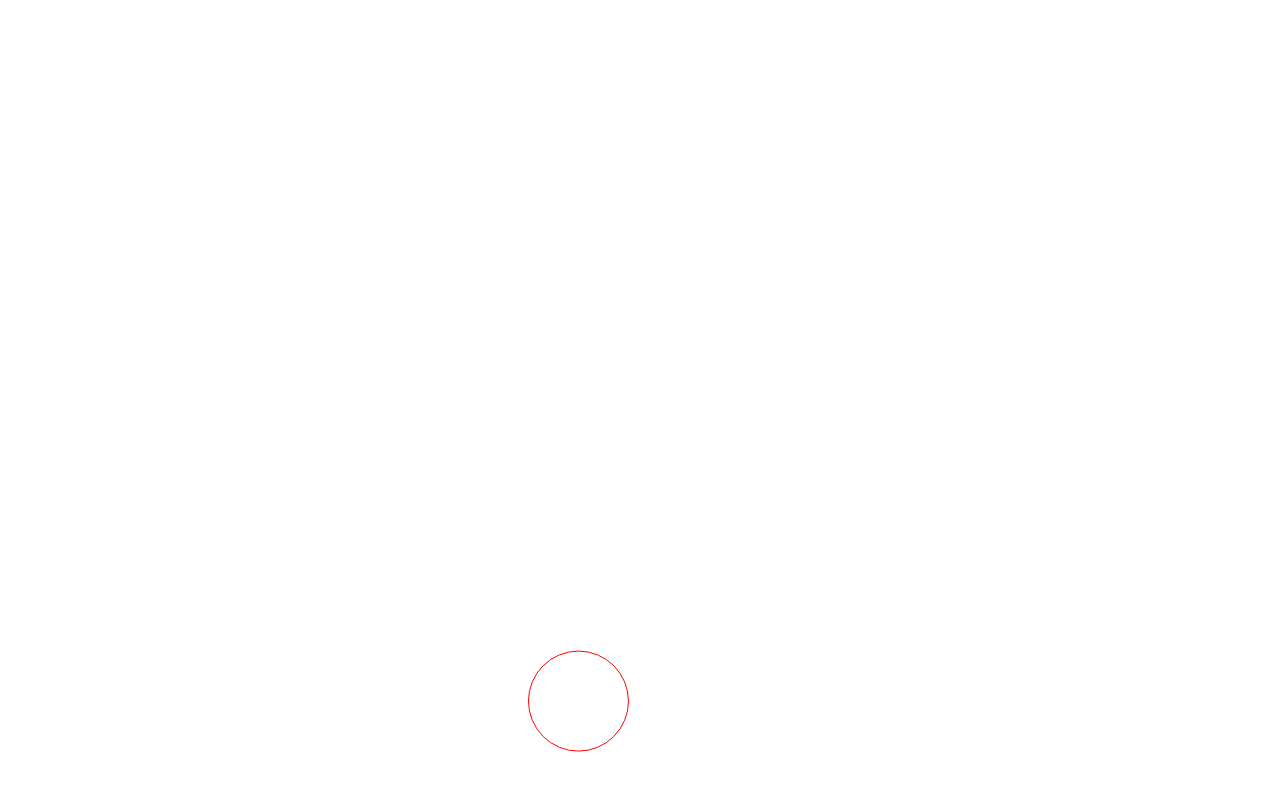
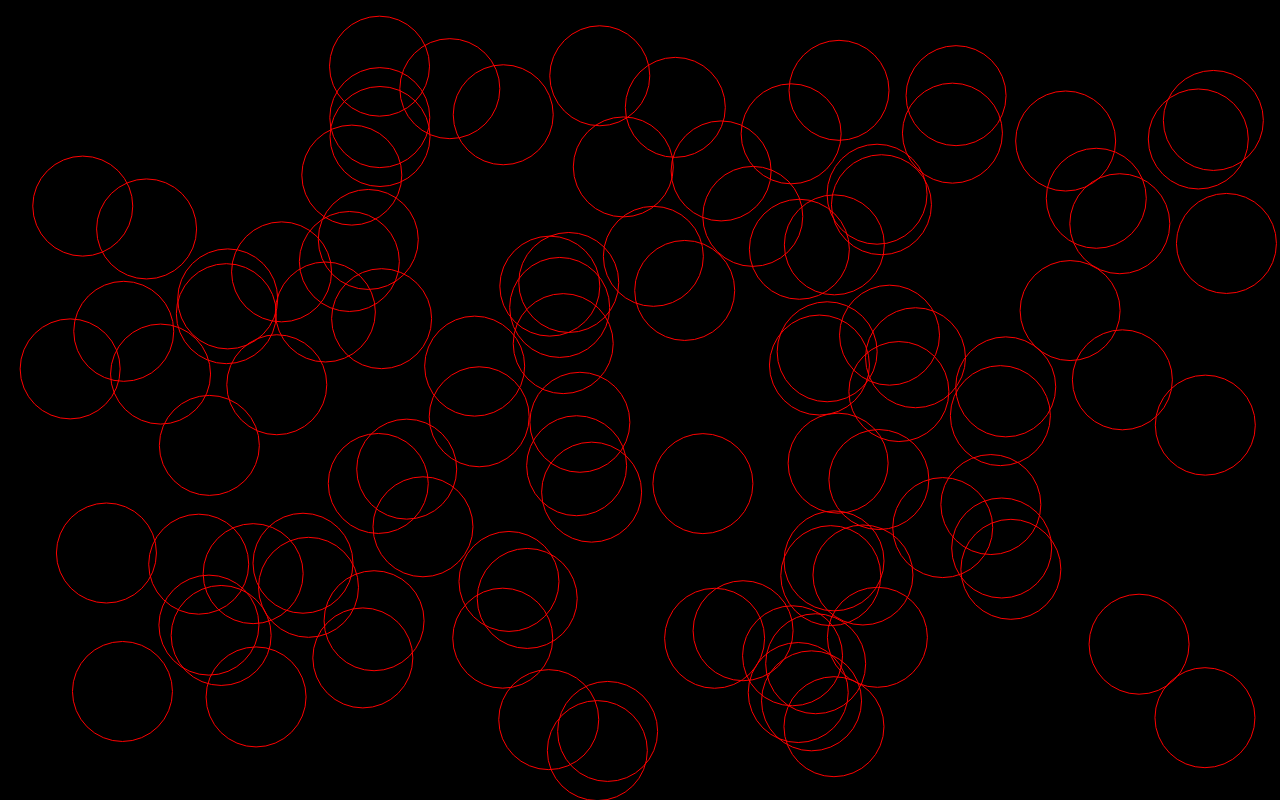
Before and after one commit to Goosenator123/CanvasProjects, a plain HTML site: page BouncingCircles/index.html in a window 1280 px wide. Drawn offline with Linux system fonts and the light colour scheme.

Commit message:
Finished BouncingCircles animation

```diff
--- a/Animations/canvas.js
+++ /dev/null
@@ -1,56 +0,0 @@
-const canvas = document.querySelector('canvas'); // Selecting the first canvas element in HTML file
-
-// Setting the size of the canvas to match the window size
-canvas.width = window.innerWidth;
-canvas.height = window.innerHeight;
-
-// Retrieving the 2D rendering context
-const c = canvas.getContext('2d');
-
-// Declaring variable
-let x = Math.random() * innerWidth; // Set x coordinate
-let y = Math.random() * innerHeight; // Set y coordinate
-let dx = Math.floor((Math.random() - 0.5) * 20); // Set x velocity
-let dy = Math.floor((Math.random() - 0.5) * 20); // Set y velocity
-let radius = 50; // Set radius
-
-// Animate function
-function animate() {
-    // Make a loop
-    requestAnimationFrame(animate);
-
-    // Clear drawing
-    c.clearRect(0, 0, innerWidth, innerHeight);
-
-    // Drawing a circle
-    c.beginPath();
-    c.arc(x, y, radius, 0, Math.PI * 2, true);
-    c.strokeStyle = 'red';
-    c.stroke();
-
-    // Check if circle hit the side of the screen
-    if (x > (innerWidth - radius) || x < (0 + radius)) {
-        dx = -dx;
-    }
-
-    if (y > (innerHeight - radius) || y < (0 + radius)) {
-        dy = -dy;
-    }
-
-    // Modify x coordinate
-    x += dx;
-    y += dy;
-}
-
-// Circle Object
-let circle = new Circle(x, y);
-function Circle(x, y) {
-    this.x = x;
-    this.y = y;
-
-    this.draw = function() {
-
-    }
-}
-
-animate();
--- /dev/null
+++ b/BouncingCircles/canvas.js
@@ -0,0 +1,73 @@
+const canvas = document.querySelector('canvas'); // Selecting the first canvas element in HTML file
+
+// Setting the size of the canvas to match the window size
+canvas.width = window.innerWidth;
+canvas.height = window.innerHeight;
+
+// Retrieving the 2D rendering context
+const c = canvas.getContext('2d');
+
+// Circle Array to store different circle variable
+let circleArray = [];
+
+// Circle Object
+function Circle(x, y, dx, dy, radius) {
+    this.x = x;
+    this.y = y;
+    this.dx = dx;
+    this.dy = dy;
+    this.radius = radius;
+
+    this.draw = function() {
+        // Drawing a circle
+        c.beginPath();
+        c.arc(this.x, this.y, this.radius, 0, Math.PI * 2, true);
+        c.strokeStyle = 'red';
+        c.stroke();
+    }
+
+    this.update = function() {
+        // Check if circle hit the side of the screen
+        if (this.x > (innerWidth - this.radius) || this.x < (0 + this.radius)) {
+            this.dx = -this.dx;
+        }
+
+        if (this.y > (innerHeight - this.radius) || this.y < (0 + this.radius)) {
+            this.dy = -this.dy;
+        }
+
+        // Modify x coordinate
+        this.x += this.dx;
+        this.y += this.dy;
+
+        // Call Circle.draw() function;
+        this.draw();
+    }
+}
+
+// Make 10 circles
+for (let i = 0; i < 100; i++) {
+    // Declaring variable
+    let radius = 50; // Set radius
+    let x = Math.random() * (innerWidth - radius * 2) + radius; // Set x coordinate
+    let y = Math.random() * (innerHeight - radius * 2) + radius; // Set y coordinate
+    let dx = Math.floor((Math.random() - 0.5) * 100) / 10; // Set x velocity
+    let dy = Math.floor((Math.random() - 0.5) * 100) / 10; // Set y velocity
+
+    circleArray.push(new Circle(x, y, dx, dy, radius));
+}
+
+// Animate function
+function animate() {
+    // Make a loop
+    requestAnimationFrame(animate);
+
+    // Clear canvas
+    c.clearRect(0, 0, innerWidth, innerHeight);
+
+    for (let i = 0; i < circleArray.length; i++) {
+        circleArray[i].update();
+    }
+}
+
+animate();
--- a/Animations/index.html
+++ b/BouncingCircles/index.html
@@ -12,6 +12,10 @@
             padding: 0;
             overflow: hidden;
         }
+
+        canvas {
+            background-color: black;
+        }
     </style>
 </head>
 <body>
```
Also changed, not shown: BasicDrawing/canvas.js (renamed from canvas.js), BasicDrawing/index.html (renamed from index.html).
